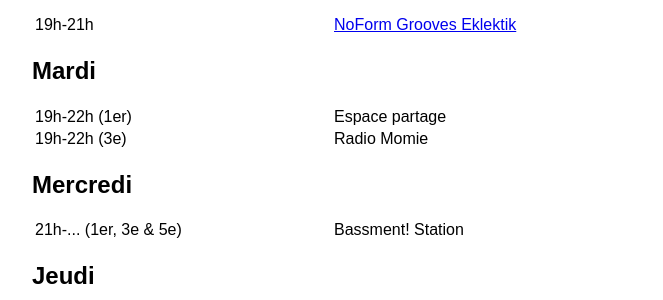
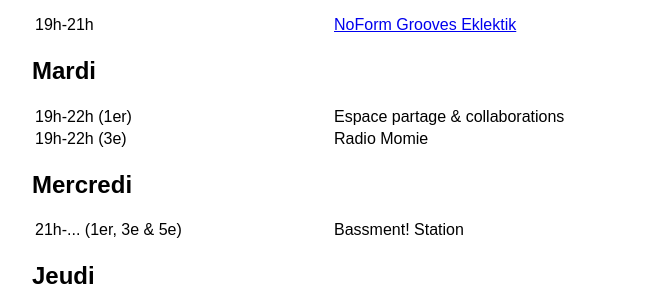
Before and after one commit to usine/radio-usine.net, a Jekyll site: the page built from index.html, in a window 1280 px wide. Shown: the part 448-748 px from the top of the page, without its empty margins (308-971 px from the left). Built offline with Jekyll 4.4.1, drawn with Linux system fonts in a browser that asks for light colours.

Commit message:
Update émission description

```diff
--- a/index.html
+++ b/index.html
@@ -21,7 +21,7 @@
   <table>
     <tr>
       <td style="width: 50%;">19h-22h (1er)</td>
-      <td>Espace partage</td>
+      <td>Espace partage & collaborations</td>
     </tr>
     <tr>
       <td style="width: 50%;">19h-22h (3e)</td>
```
